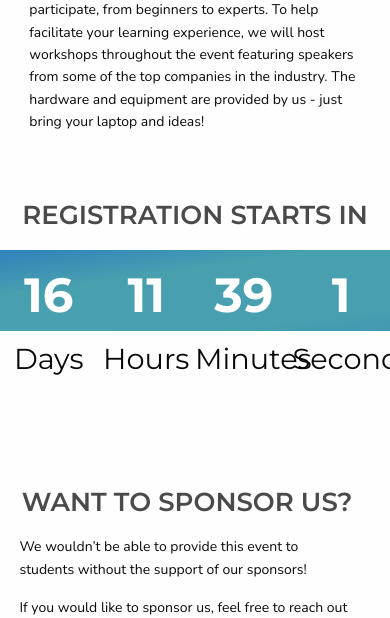
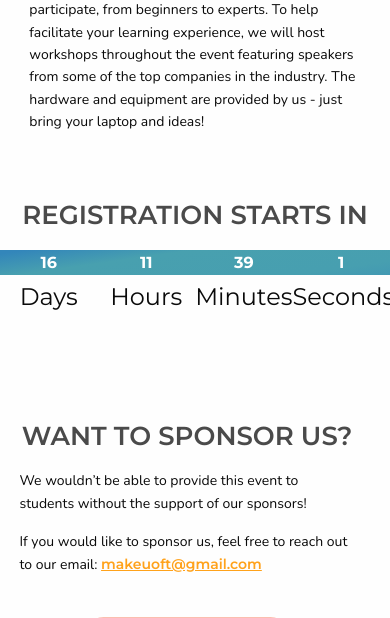
Before and after one commit to grahamhoyes/makeuoft-site-2.0, a Flask app: page / in a window 390 px wide; the page is wider, and only the part inside the window is pictured. Shown: the part 1124-1742 px from the top of that part. Run offline with Flask 2, Linux system fonts and the light colour scheme; some libraries are stand-ins or nearby versions.

Commit message:
made countdown responsive

```diff
--- a/application/static/styles/css/styles.css
+++ b/application/static/styles/css/styles.css
@@ -223,6 +223,22 @@ a.anchor {
     justify-content: space-around;
     padding-top: .5rem;
     font-family: "Nunito";
+  }
+
+
+@media screen and (max-width: 700px) {
+  .countdown-padding h2 {
+    font-size: 1.5rem;
+    padding-top: .3rem; }
+  #section-countdown #countdown-banner .countdown-digit {
+    font-size: 2.5rem;
+    margin-top: 0.1em; }
+}
+@media screen and (max-width: 600px) {
+  .countdown-padding h2 {
+    font-size: 1.5rem; }
+  #section-countdown #countdown-banner .countdown-digit {
+    font-size: 1rem; }
 }
 
 /* End of COUNTDOWN */
```
Lines whose indentation alone changed are shown as unchanged.
